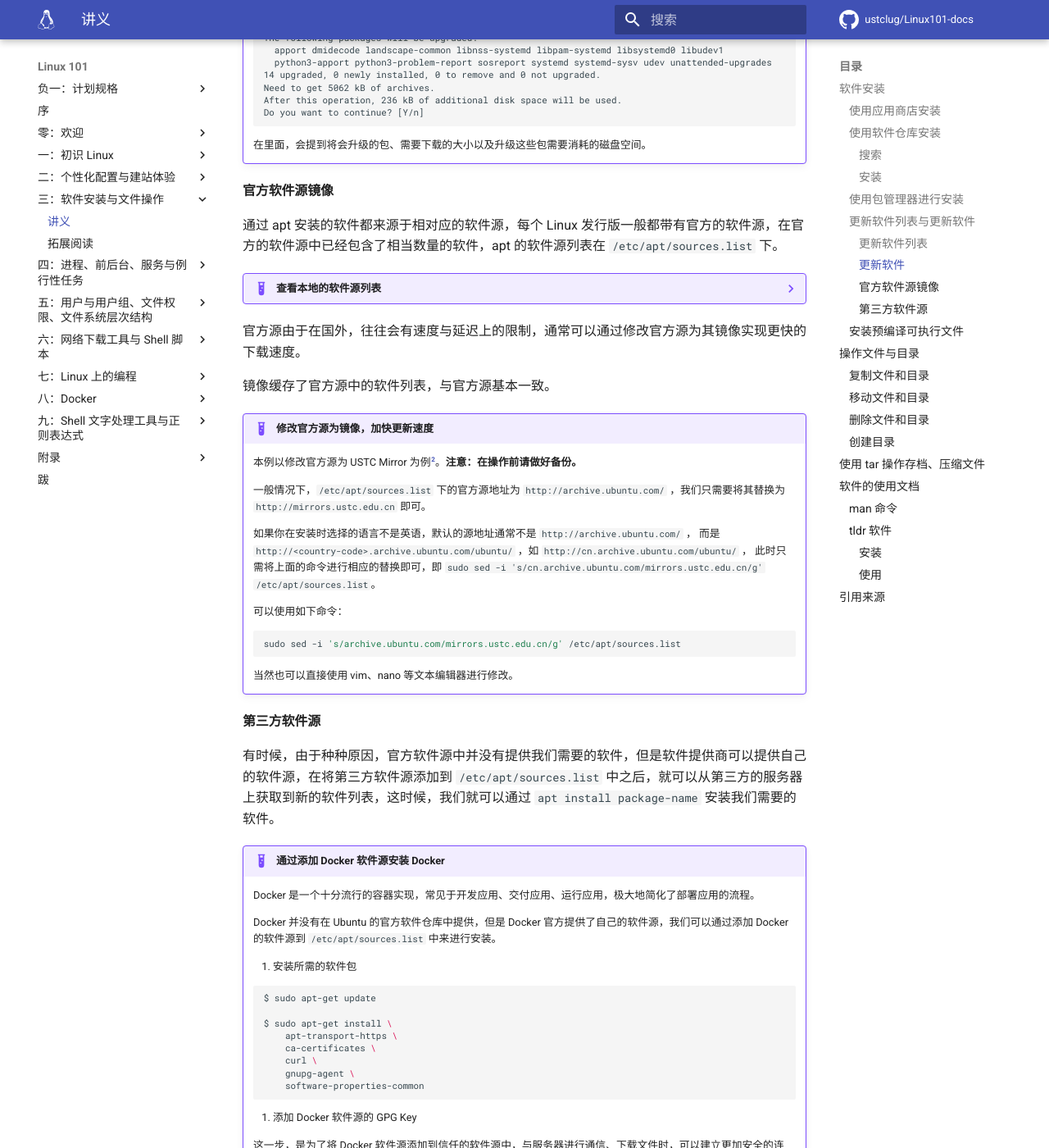
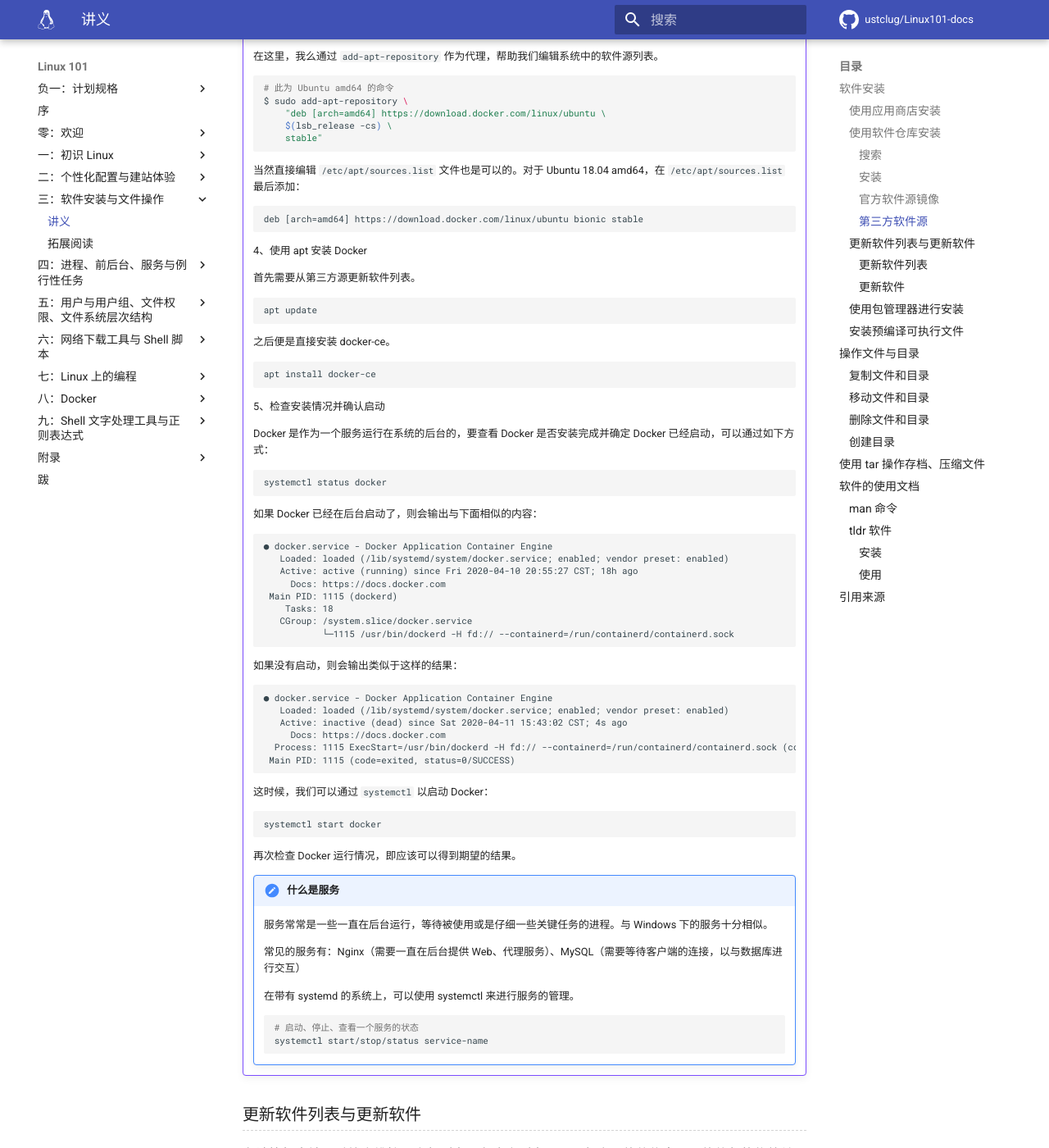
Before and after one commit to ustclug/Linux101-docs, an MkDocs documentation site: the page built from docs/Ch03/index.md, in a window 1280 px wide and 1400 px high, scrolled down 5116 px. Shown: the whole window at 82% size. Built offline with MkDocs 1.6.1 and Material for MkDocs 9.7.7, drawn with Linux system fonts in a browser that asks for light colours; comment, search, counter and statistics services are not loaded; some of the changed text lies outside the part shown.

Commit message:
Ch03: Optimize the order of content

````diff
--- a/docs/Ch03/index.md
+++ b/docs/Ch03/index.md
@@ -132,73 +132,6 @@
 
     具体有关权限的知识点将在[第五章](../Ch05/index.md)展开。
 
-
-### 使用包管理器进行安装 {#use-package-manager}
-
-在一些情况下，软件仓库中并加入没有我们所需要的软件，解决这个问题的其中一种方法即使用包管理器安装软件提供商打包好的 `deb`、`rpm` 等二进制包。
-
-!!! example "Install VSCode from deb file"
-
-    Visual Studio Code 并不在 `apt` 的官方源中，可以通过安装微软提供的 `deb` 文件的方式进行安装。
-
-    首先，下载 [微软提供的 `deb` 文件](https://go.microsoft.com/fwlink/?LinkID=760868)。
-
-    然后运行 `apt install ./<file>.deb` （`<file>.deb` 为下载得到的 `deb` 文件）。
-
-### 更新软件列表与更新软件 {#update-and-upgrade}
-
-在计算机本地，系统会维护一个包列表，在这个列表里面，包含了软件信息以及软件包的依赖关系，在执行 `apt install` 命令时，会从这个列表中读取出想要安装的软件信息，包括下载地址、软件版本、依赖的包，同时 apt 会对依赖的包递归执行如上操作，直到不再有新的依赖包。如上得到的所有包，将会是在 `apt install some-package` 时安装的。
-
-#### 更新软件列表 {#apt-update}
-
-为了将这个列表进行更新，就会用到 `apt update` 命令。获取到新的软件版本、软件依赖关系。
-
-在 apt 的配置中，有许多的软件源，每一个软件源都会提供一定数量的包列表。通过增添软件源，即可实现通过 apt 安装官方源中并不提供的软件或版本。
-
-!!! example "apt update 输出样例"
-    ```shell
-    ➜  ~ sudo apt update
-    [sudo] password for elsa:
-    Get:1 http://security.ubuntu.com/ubuntu bionic-security InRelease [88.7 kB]
-    Get:2 https://cli-assets.heroku.com/apt ./ InRelease [2533 B]
-    Get:5 http://mirrors.ustc.edu.cn/ubuntu bionic-updates InRelease [88.7 kB]
-    Get:6 http://mirrors.ustc.edu.cn/ubuntu bionic-backports InRelease [74.6 kB]
-    Get:7 http://mirrors.ustc.edu.cn/ubuntu bionic-updates/main amd64 Packages [853 kB]
-    Get:8 http://mirrors.ustc.edu.cn/ubuntu bionic-updates/main Translation-en [298 kB]
-    (Output ommitted)
-    Reading package lists... Done
-    Building dependency tree
-    Reading state information... Done
-    158 packages can be upgraded. Run 'apt list --upgradable' to see them.
-    ```
-
-    每一行对应获取一个软件源。
-
-    在最后，`158 packages can be upgraded` 表示了可以被更新的软件包的数量。
-
-#### 更新软件 {#apt-upgrade}
-
-在获取到了新的软件列表后，可以进行软件更新，这时候使用的是 `apt upgrade` 命令。
-
-`apt upgrade` 会根据软件列表中的版本信息与当前安装的版本进行对比，解决新的依赖关系，完成升级。
-
-!!! example "apt upgrade 输出样例"
-    ```text
-    Reading package lists... Done
-    Building dependency tree
-    Reading state information... Done
-    Calculating upgrade... Done
-    The following packages will be upgraded:
-      apport dmidecode landscape-common libnss-systemd libpam-systemd libsystemd0 libudev1
-      python3-apport python3-problem-report sosreport systemd systemd-sysv udev unattended-upgrades
-    14 upgraded, 0 newly installed, 0 to remove and 0 not upgraded.
-    Need to get 5062 kB of archives.
-    After this operation, 236 kB of additional disk space will be used.
-    Do you want to continue? [Y/n]
-    ```
-
-    在里面，会提到将会升级的包、需要下载的大小以及升级这些包需要消耗的磁盘空间。
-
 #### 官方软件源镜像 {#software-sources}
 
 通过 apt 安装的软件都来源于相对应的软件源，每个 Linux 发行版一般都带有官方的软件源，在官方的软件源中已经包含了相当数量的软件，apt 的软件源列表在 `/etc/apt/sources.list` 下。
@@ -273,7 +206,7 @@
 
     Docker 并没有在 Ubuntu 的官方软件仓库中提供，但是 Docker 官方提供了自己的软件源，我们可以通过添加 Docker 的软件源到 `/etc/apt/sources.list` 中来进行安装。
 
-    1. 安装所需的软件包
+    1、安装需要的的软件包
 
     ```shell
     $ sudo apt-get update
@@ -286,14 +219,14 @@
         software-properties-common
     ```
 
-    2. 添加 Docker 软件源的 GPG Key
+    2、添加 Docker 软件源的 GPG Key
 
     这一步，是为了将 Docker 软件源添加到信任的软件源中，与服务器进行通信、下载文件时，可以建立更加安全的连接。
     ```shell
     $ curl -fsSL https://download.docker.com/linux/ubuntu/gpg | sudo apt-key add -
     ```
 
-    3. 添加 Docker 软件源到 `/etc/apt/sources.list` 中
+    3、添加 Docker 软件源到 `/etc/apt/sources.list` 中
 
     在这里，我么通过 `add-apt-repository` 作为代理，帮助我们编辑系统中的软件源列表。
     ```shell
@@ -309,7 +242,7 @@
     deb [arch=amd64] https://download.docker.com/linux/ubuntu bionic stable
     ```
 
-    4. 使用 apt 安装 Docker
+    4、使用 apt 安装 Docker
 
     首先需要从第三方源更新软件列表。
     ```shell
@@ -321,7 +254,7 @@
     apt install docker-ce
     ```
 
-    5. 检查安装情况并确认启动
+    5、检查安装情况并确认启动
 
     Docker 是作为一个服务运行在系统的后台的，要查看 Docker 是否安装完成并确定 Docker 已经启动，可以通过如下方式：
     ```shell
@@ -368,6 +301,72 @@
         # 启动、停止、查看一个服务的状态
         systemctl start/stop/status service-name
         ```
+
+### 更新软件列表与更新软件 {#update-and-upgrade}
+
+在计算机本地，系统会维护一个包列表，在这个列表里面，包含了软件信息以及软件包的依赖关系，在执行 `apt install` 命令时，会从这个列表中读取出想要安装的软件信息，包括下载地址、软件版本、依赖的包，同时 apt 会对依赖的包递归执行如上操作，直到不再有新的依赖包。如上得到的所有包，将会是在 `apt install some-package` 时安装的。
+
+#### 更新软件列表 {#apt-update}
+
+为了将这个列表进行更新，就会用到 `apt update` 命令。获取到新的软件版本、软件依赖关系。
+
+在 apt 的配置中，有许多的软件源，每一个软件源都会提供一定数量的包列表。通过增添软件源，即可实现通过 apt 安装官方源中并不提供的软件或版本。
+
+!!! example "apt update 输出样例"
+    ```shell
+    ➜  ~ sudo apt update
+    [sudo] password for elsa:
+    Get:1 http://security.ubuntu.com/ubuntu bionic-security InRelease [88.7 kB]
+    Get:2 https://cli-assets.heroku.com/apt ./ InRelease [2533 B]
+    Get:5 http://mirrors.ustc.edu.cn/ubuntu bionic-updates InRelease [88.7 kB]
+    Get:6 http://mirrors.ustc.edu.cn/ubuntu bionic-backports InRelease [74.6 kB]
+    Get:7 http://mirrors.ustc.edu.cn/ubuntu bionic-updates/main amd64 Packages [853 kB]
+    Get:8 http://mirrors.ustc.edu.cn/ubuntu bionic-updates/main Translation-en [298 kB]
+    (Output ommitted)
+    Reading package lists... Done
+    Building dependency tree
+    Reading state information... Done
+    158 packages can be upgraded. Run 'apt list --upgradable' to see them.
+    ```
+
+    每一行对应获取一个软件源。
+
+    在最后，`158 packages can be upgraded` 表示了可以被更新的软件包的数量。
+
+#### 更新软件 {#apt-upgrade}
+
+在获取到了新的软件列表后，可以进行软件更新，这时候使用的是 `apt upgrade` 命令。
+
+`apt upgrade` 会根据软件列表中的版本信息与当前安装的版本进行对比，解决新的依赖关系，完成升级。
+
+!!! example "apt upgrade 输出样例"
+    ```text
+    Reading package lists... Done
+    Building dependency tree
+    Reading state information... Done
+    Calculating upgrade... Done
+    The following packages will be upgraded:
+      apport dmidecode landscape-common libnss-systemd libpam-systemd libsystemd0 libudev1
+      python3-apport python3-problem-report sosreport systemd systemd-sysv udev unattended-upgrades
+    14 upgraded, 0 newly installed, 0 to remove and 0 not upgraded.
+    Need to get 5062 kB of archives.
+    After this operation, 236 kB of additional disk space will be used.
+    Do you want to continue? [Y/n]
+    ```
+
+    在里面，会提到将会升级的包、需要下载的大小以及升级这些包需要消耗的磁盘空间。
+
+### 使用包管理器进行安装 {#use-package-manager}
+
+在一些情况下，软件仓库中并加入没有我们所需要的软件，解决这个问题的其中一种方法即使用包管理器安装软件提供商打包好的 `deb`、`rpm` 等二进制包。
+
+!!! example "Install VSCode from deb file"
+
+    Visual Studio Code 并不在 `apt` 的官方源中，可以通过安装微软提供的 `deb` 文件的方式进行安装。
+
+    首先，下载 [微软提供的 `deb` 文件](https://go.microsoft.com/fwlink/?LinkID=760868)。
+
+    然后运行 `apt install ./<file>.deb` （`<file>.deb` 为下载得到的 `deb` 文件）。
 
 ### 安装预编译可执行文件 {#install-precompiled}
 
@@ -456,7 +455,7 @@
 | `-l, --link`          | 创建硬链接                       |
 | `-s, --symbolic-link` | 创建符号链接                     |
 
-??? example "复制示例"
+!!! example "复制示例"
 
     * 将 `file1.txt` 复制一份到同目录，命名为 `file2.txt`
     ```shell
@@ -525,7 +524,7 @@
 | `-r, -R, --recursive` | 递归删除目录及其子文件             |
 | `-d, --dir`           | 删除空目录                         |
 
-??? example "删除示例"
+!!! example "删除示例"
 
     删除 `file1.txt` 文件：
     ```
@@ -549,7 +548,7 @@
 mkdir DIR_NAME...
 ```
 
-??? example "创建目录示例"
+!!! example "创建目录示例"
 
     创建名为 `test1`、`test2` 的目录：
     ```
````
